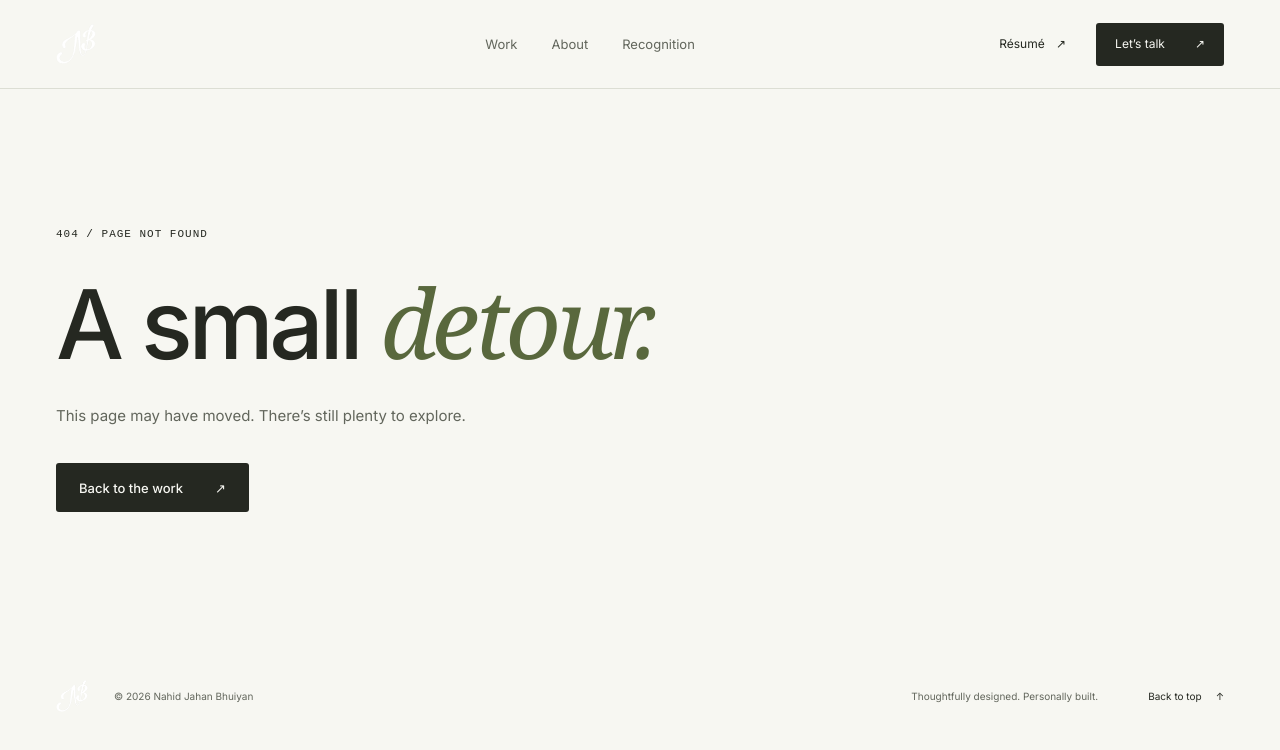
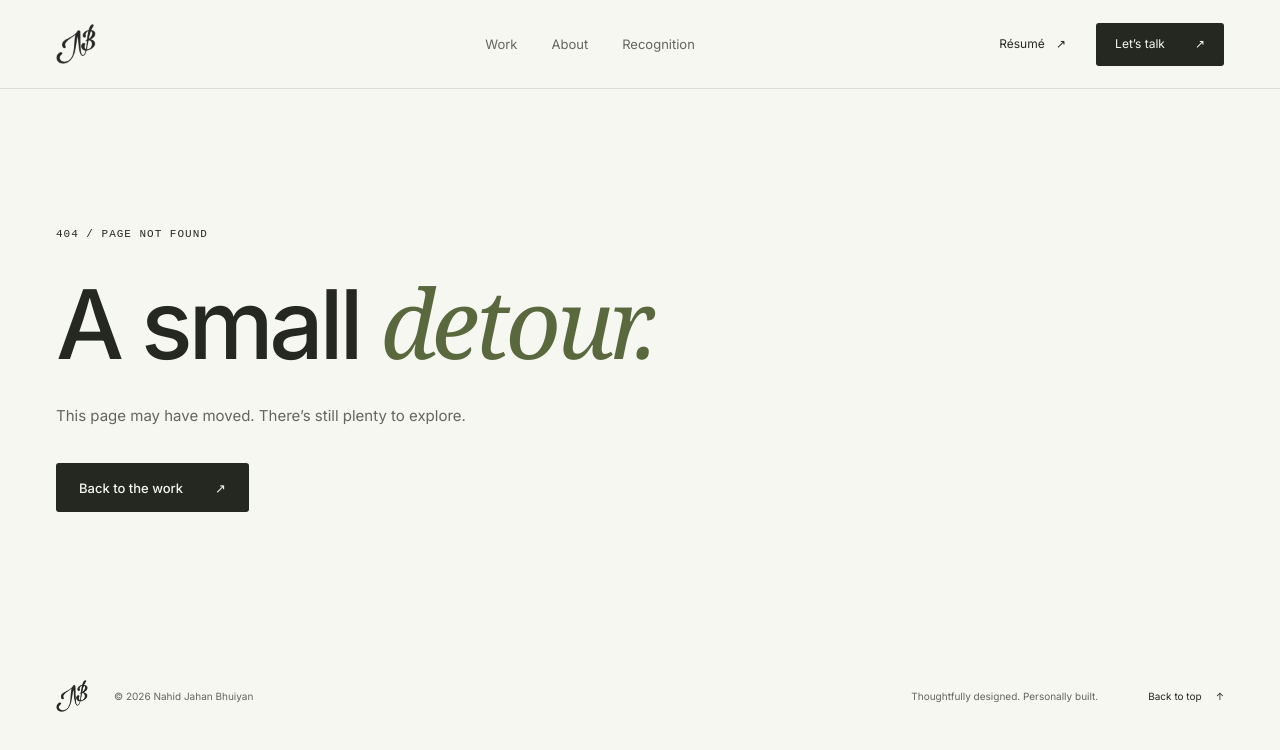
Before and after one commit to NahidJB1/NjBportfolio, a website: page 404.html in a window 1280 px wide. Drawn offline with Linux system fonts and the light colour scheme.

Commit message:
Invert logo colors for light theme

```diff
--- a/404.html
+++ b/404.html
@@ -30,7 +30,7 @@
 <header class="site-header" id="nav">
   <nav class="nav container" aria-label="Main navigation">
     <a class="wordmark" href="/" aria-label="Nahid Jahan Bhuiyan, home" style="display: flex; align-items: center; padding: 0;"
-      ><img src="/assets/photo/njblogo.png" alt="NJB Logo" style="height: 40px; width: auto; display: block;" onerror="this.style.display='none'; this.nextElementSibling.style.display='inline';" /><span style="display: none;">njb<span>.</span></span></a
+      ><img src="/assets/photo/njblogo.png" alt="NJB Logo" style="height: 40px; width: auto; display: block; filter: invert(0.85);" onerror="this.style.display='none'; this.nextElementSibling.style.display='inline';" /><span style="display: none;">njb<span>.</span></span></a
     >
     <div class="nav-links" id="navLinks">
       <a class="nav-link" href="/index.html#projects">Work</a
@@ -89,7 +89,7 @@
 <footer class="footer">
   <div class="container footer-inner">
     <a class="wordmark" href="/" aria-label="Nahid Jahan Bhuiyan, home" style="display: flex; align-items: center; padding: 0;"
-      ><img src="/assets/photo/njblogo.png" alt="NJB Logo" style="height: 32px; width: auto; display: block;" onerror="this.style.display='none'; this.nextElementSibling.style.display='inline';" /><span style="display: none;">njb<span>.</span></span></a
+      ><img src="/assets/photo/njblogo.png" alt="NJB Logo" style="height: 32px; width: auto; display: block; filter: invert(0.85);" onerror="this.style.display='none'; this.nextElementSibling.style.display='inline';" /><span style="display: none;">njb<span>.</span></span></a
     ><span>© 2026 Nahid Jahan Bhuiyan</span
     ><span class="footer-credit">Thoughtfully designed. Personally built.</span
     ><a class="back-top" href="#main-content"
```
Also changed, not shown: assets/footer.html (+1 -1 lines), assets/header.html (+1 -1 lines), index.html (+2 -2 lines), projects/factshield.html (+2 -2 lines), projects/ieltsmock.html (+2 -2 lines), projects/kerja-kad.html (+2 -2 lines), projects/medelife.html (+2 -2 lines), projects/onestepmy.html (+2 -2 lines), projects/percentage.html (+2 -2 lines), projects/smart-attendance.html (+2 -2 lines), projects/ysstudyfocus.html (+2 -2 lines).
